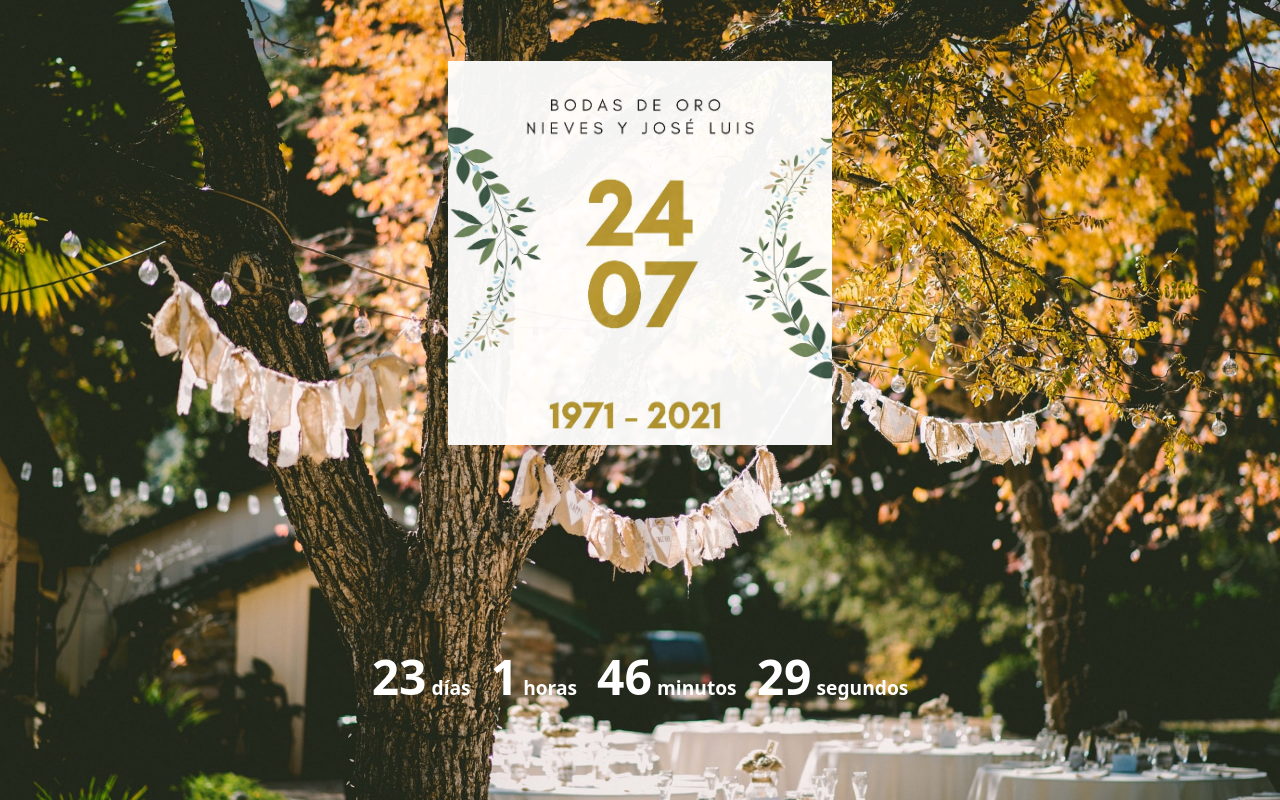
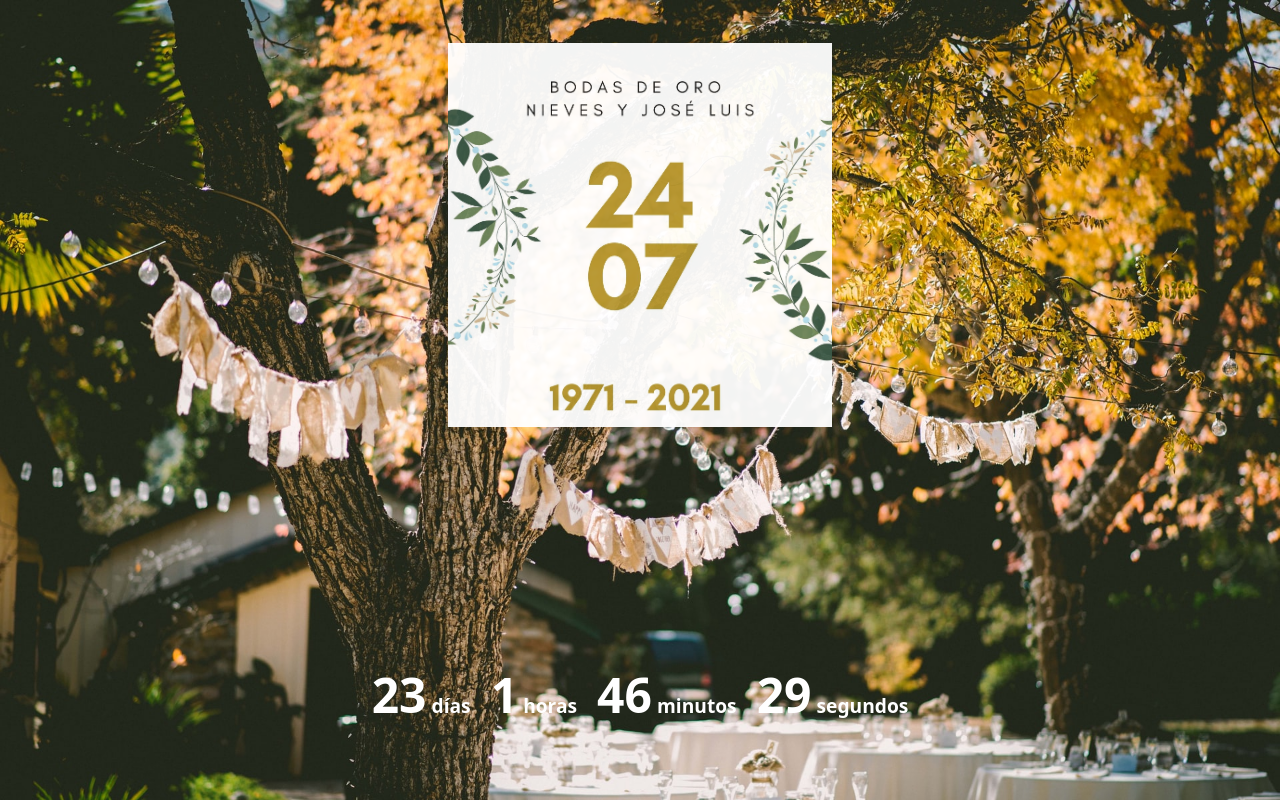
Before and after one commit to mariagluck/countdownDate, a plain HTML site: page index.html in a window 1280 px wide. Drawn offline with nearby package versions, Linux system fonts and the light colour scheme.

Commit message:
dountdown

```diff
--- a/main.css
+++ b/main.css
@@ -26,10 +26,10 @@ main {
   background-repeat: no-repeat;
   width: 60vw;
   height: 65vh;
-  padding-top: 20%;
+  /* padding-top: 20%; */
   opacity: 95%;
   margin: auto;
-  margin-bottom: 0;
+
 
 
 }
@@ -45,11 +45,8 @@ main {
 
 p {
   display: inline;
-  margin-top: 0;
   color: white;
   padding: 10px;
-  padding-top: 0;
-
 
 }
 
```
